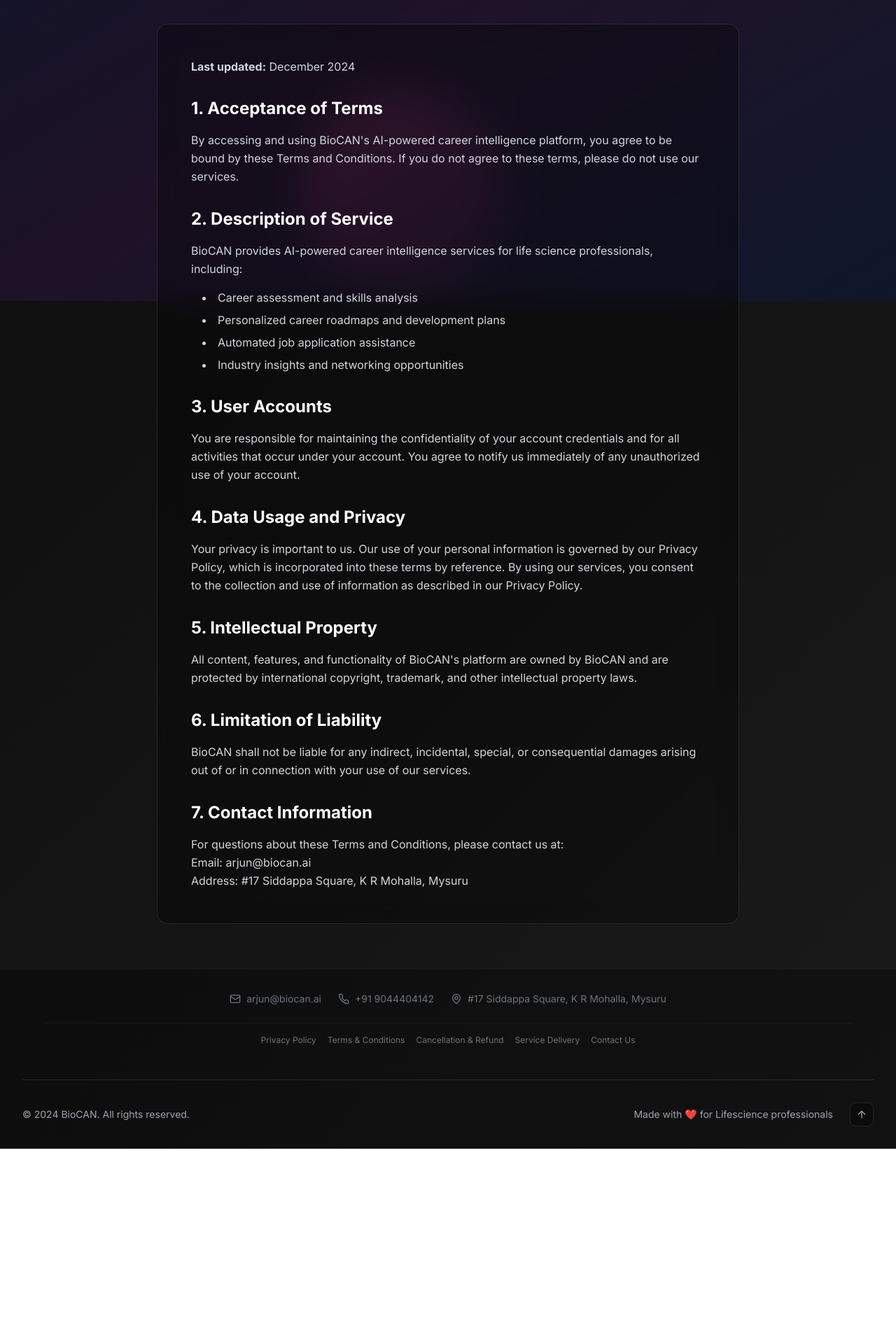
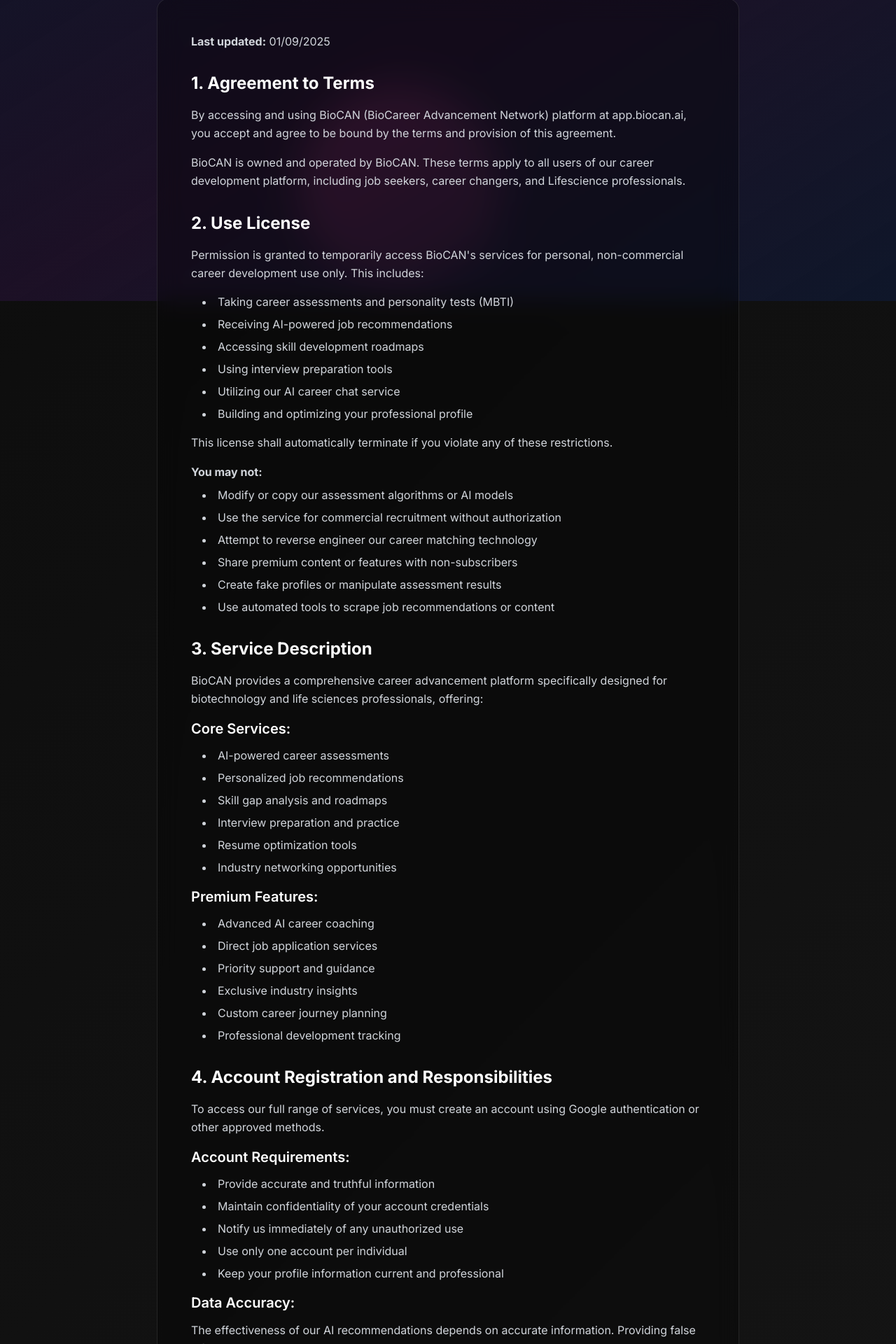
Before and after one commit to BioCAN-Tech/BioCAN-Landing, a Next.js app: page /terms in a window 1280 px wide. Shown: the part 370-2290 px from the top of the page at 70% size. Before the commit the page ends 2011 px from the top, so only its background shows below. Built offline with nearby package versions, Linux system fonts and the light colour scheme.

Commit message:
Updated - terms page

```diff
--- a/src/app/terms/page.tsx
+++ b/src/app/terms/page.tsx
@@ -7,7 +7,7 @@
       <Navigation />
 
       {/* Hero Section */}
-      <section className="relative pt-32 pb-16 overflow-hidden">
+      <section className="relative pt-24 pb-8 overflow-hidden">
         <div className="absolute inset-0 -z-10">
           <div className="absolute inset-0 bg-gradient-to-br from-slate-900 via-purple-900/20 to-slate-900" />
         </div>
@@ -18,7 +18,7 @@
               Terms and Conditions
             </h1>
             <p className="text-xl text-gray-300">
-              Please read these terms carefully before using BioCAN's services
+              Please read these terms carefully before using BioCAN's career advancement platform and services.
             </p>
           </div>
         </div>
@@ -30,66 +30,203 @@
           <div className="glass-card p-8 md:p-12 rounded-2xl">
             <div className="prose prose-invert max-w-none">
               <p className="text-gray-300 mb-8">
-                <strong>Last updated:</strong> December 2024
+                <strong>Last updated:</strong> 01/09/2025
               </p>
 
               <div className="space-y-8">
                 <div>
-                  <h2 className="text-2xl font-bold text-white mb-4">1. Acceptance of Terms</h2>
+                  <h2 className="text-2xl font-bold text-white mb-4">1. Agreement to Terms</h2>
+                  <p className="text-gray-300 leading-relaxed mb-4">
+                    By accessing and using BioCAN (BioCareer Advancement Network) platform at app.biocan.ai, you accept and agree to be bound by the terms and provision of this agreement.
+                  </p>
                   <p className="text-gray-300 leading-relaxed">
-                    By accessing and using BioCAN's AI-powered career intelligence platform, you agree to be bound by these Terms and Conditions. If you do not agree to these terms, please do not use our services.
+                    BioCAN is owned and operated by BioCAN. These terms apply to all users of our career development platform, including job seekers, career changers, and Lifescience professionals.
                   </p>
                 </div>
 
                 <div>
-                  <h2 className="text-2xl font-bold text-white mb-4">2. Description of Service</h2>
+                  <h2 className="text-2xl font-bold text-white mb-4">2. Use License</h2>
                   <p className="text-gray-300 leading-relaxed mb-4">
-                    BioCAN provides AI-powered career intelligence services for life science professionals, including:
+                    Permission is granted to temporarily access BioCAN's services for personal, non-commercial career development use only. This includes:
+                  </p>
+                  <ul className="list-disc list-inside text-gray-300 space-y-2 ml-4 mb-4">
+                    <li>Taking career assessments and personality tests (MBTI)</li>
+                    <li>Receiving AI-powered job recommendations</li>
+                    <li>Accessing skill development roadmaps</li>
+                    <li>Using interview preparation tools</li>
+                    <li>Utilizing our AI career chat service</li>
+                    <li>Building and optimizing your professional profile</li>
+                  </ul>
+                  <p className="text-gray-300 leading-relaxed mb-4">
+                    This license shall automatically terminate if you violate any of these restrictions.
+                  </p>
+                  <p className="text-gray-300 leading-relaxed mb-2">
+                    <strong>You may not:</strong>
                   </p>
                   <ul className="list-disc list-inside text-gray-300 space-y-2 ml-4">
-                    <li>Career assessment and skills analysis</li>
-                    <li>Personalized career roadmaps and development plans</li>
-                    <li>Automated job application assistance</li>
-                    <li>Industry insights and networking opportunities</li>
+                    <li>Modify or copy our assessment algorithms or AI models</li>
+                    <li>Use the service for commercial recruitment without authorization</li>
+                    <li>Attempt to reverse engineer our career matching technology</li>
+                    <li>Share premium content or features with non-subscribers</li>
+                    <li>Create fake profiles or manipulate assessment results</li>
+                    <li>Use automated tools to scrape job recommendations or content</li>
                   </ul>
                 </div>
 
                 <div>
-                  <h2 className="text-2xl font-bold text-white mb-4">3. User Accounts</h2>
+                  <h2 className="text-2xl font-bold text-white mb-4">3. Service Description</h2>
+                  <p className="text-gray-300 leading-relaxed mb-4">
+                    BioCAN provides a comprehensive career advancement platform specifically designed for biotechnology and life sciences professionals, offering:
+                  </p>
+                  <h3 className="text-xl font-semibold text-white mb-3">Core Services:</h3>
+                  <ul className="list-disc list-inside text-gray-300 space-y-2 ml-4 mb-4">
+                    <li>AI-powered career assessments</li>
+                    <li>Personalized job recommendations</li>
+                    <li>Skill gap analysis and roadmaps</li>
+                    <li>Interview preparation and practice</li>
+                    <li>Resume optimization tools</li>
+                    <li>Industry networking opportunities</li>
+                  </ul>
+                  <h3 className="text-xl font-semibold text-white mb-3">Premium Features:</h3>
+                  <ul className="list-disc list-inside text-gray-300 space-y-2 ml-4">
+                    <li>Advanced AI career coaching</li>
+                    <li>Direct job application services</li>
+                    <li>Priority support and guidance</li>
+                    <li>Exclusive industry insights</li>
+                    <li>Custom career journey planning</li>
+                    <li>Professional development tracking</li>
+                  </ul>
+                </div>
+
+                <div>
+                  <h2 className="text-2xl font-bold text-white mb-4">4. Account Registration and Responsibilities</h2>
+                  <p className="text-gray-300 leading-relaxed mb-4">
+                    To access our full range of services, you must create an account using Google authentication or other approved methods.
+                  </p>
+                  <h3 className="text-xl font-semibold text-white mb-3">Account Requirements:</h3>
+                  <ul className="list-disc list-inside text-gray-300 space-y-2 ml-4 mb-4">
+                    <li>Provide accurate and truthful information</li>
+                    <li>Maintain confidentiality of your account credentials</li>
+                    <li>Notify us immediately of any unauthorized use</li>
+                    <li>Use only one account per individual</li>
+                    <li>Keep your profile information current and professional</li>
+                  </ul>
+                  <h3 className="text-xl font-semibold text-white mb-3">Data Accuracy:</h3>
                   <p className="text-gray-300 leading-relaxed">
-                    You are responsible for maintaining the confidentiality of your account credentials and for all activities that occur under your account. You agree to notify us immediately of any unauthorized use of your account.
+                    The effectiveness of our AI recommendations depends on accurate information. Providing false information about your skills, experience, or career goals may result in irrelevant recommendations and potential account suspension.
                   </p>
                 </div>
 
                 <div>
-                  <h2 className="text-2xl font-bold text-white mb-4">4. Data Usage and Privacy</h2>
+                  <h2 className="text-2xl font-bold text-white mb-4">5. Payment Terms and Subscription</h2>
+                  <p className="text-gray-300 leading-relaxed mb-4">
+                    BioCAN offers both free and premium subscription services. Premium features require payment processed through Razorpay.
+                  </p>
+                  <h3 className="text-xl font-semibold text-white mb-3">Subscription Terms:</h3>
+                  <ul className="list-disc list-inside text-gray-300 space-y-2 ml-4 mb-4">
+                    <li>Subscriptions are billed in advance</li>
+                    <li>All payments are processed securely through Razorpay</li>
+                    <li>Prices are subject to change with 30 days notice</li>
+                    <li>Premium features are activated immediately upon payment</li>
+                    <li>Account downgrades take effect at the end of the billing cycle</li>
+                  </ul>
+                  <h3 className="text-xl font-semibold text-white mb-3">Payment Processing:</h3>
                   <p className="text-gray-300 leading-relaxed">
-                    Your privacy is important to us. Our use of your personal information is governed by our Privacy Policy, which is incorporated into these terms by reference. By using our services, you consent to the collection and use of information as described in our Privacy Policy.
+                    We use Razorpay for secure payment processing. By providing payment information, you represent that you are authorized to use the payment method and authorize us to charge all fees incurred.
                   </p>
                 </div>
 
                 <div>
-                  <h2 className="text-2xl font-bold text-white mb-4">5. Intellectual Property</h2>
+                  <h2 className="text-2xl font-bold text-white mb-4">6. Intellectual Property Rights</h2>
+                  <p className="text-gray-300 leading-relaxed mb-4">
+                    BioCAN and its licensors own all intellectual property rights in the service, including:
+                  </p>
+                  <ul className="list-disc list-inside text-gray-300 space-y-2 ml-4 mb-4">
+                    <li>AI algorithms and career matching technology</li>
+                    <li>Assessment methodologies and scoring systems</li>
+                    <li>Job recommendation engines</li>
+                    <li>Platform design and user interface</li>
+                    <li>Content, including career guides and resources</li>
+                    <li>Trademarks and brand elements</li>
+                  </ul>
                   <p className="text-gray-300 leading-relaxed">
-                    All content, features, and functionality of BioCAN's platform are owned by BioCAN and are protected by international copyright, trademark, and other intellectual property laws.
+                    Users retain ownership of their personal information and career data but grant BioCAN license to use this data to provide and improve our services.
                   </p>
                 </div>
 
                 <div>
-                  <h2 className="text-2xl font-bold text-white mb-4">6. Limitation of Liability</h2>
+                  <h2 className="text-2xl font-bold text-white mb-4">7. Privacy and Data Protection</h2>
+                  <p className="text-gray-300 leading-relaxed mb-4">
+                    Your privacy is important to us. Our collection and use of personal information is governed by our Privacy Policy, which forms part of these terms.
+                  </p>
+                  <h3 className="text-xl font-semibold text-white mb-3">Data Usage:</h3>
+                  <ul className="list-disc list-inside text-gray-300 space-y-2 ml-4">
+                    <li>Career assessment results to provide personalized recommendations</li>
+                    <li>Usage patterns to improve our AI algorithms</li>
+                    <li>Professional information for job matching</li>
+                    <li>Communication preferences for service updates</li>
+                  </ul>
+                </div>
+
+                <div>
+                  <h2 className="text-2xl font-bold text-white mb-4">8. User Conduct and Prohibited Activities</h2>
+                  <h3 className="text-xl font-semibold text-white mb-3">Prohibited Activities:</h3>
+                  <ul className="list-disc list-inside text-gray-300 space-y-2 ml-4 mb-4">
+                    <li>Harassing other users or BioCAN staff</li>
+                    <li>Sharing false or misleading career information</li>
+                    <li>Attempting to manipulate job recommendations</li>
+                    <li>Using the platform for illegal activities</li>
+                    <li>Sharing account access with others</li>
+                    <li>Uploading malicious content or viruses</li>
+                    <li>Interfering with platform operations</li>
+                  </ul>
                   <p className="text-gray-300 leading-relaxed">
-                    BioCAN shall not be liable for any indirect, incidental, special, or consequential damages arising out of or in connection with your use of our services.
+                    Violation of these terms may result in account suspension or termination without refund.
                   </p>
                 </div>
 
                 <div>
-                  <h2 className="text-2xl font-bold text-white mb-4">7. Contact Information</h2>
+                  <h2 className="text-2xl font-bold text-white mb-4">9. Disclaimers and Limitations</h2>
+                  <p className="text-gray-300 leading-relaxed mb-4">
+                    <strong>Career Guidance:</strong> BioCAN provides career development tools and recommendations based on AI analysis. While we strive for accuracy, we cannot guarantee specific career outcomes or job placement.
+                  </p>
+                  <p className="text-gray-300 leading-relaxed mb-4">
+                    <strong>Service Availability:</strong> We aim for 99.9% uptime but cannot guarantee uninterrupted service. Maintenance, updates, or technical issues may temporarily affect availability.
+                  </p>
                   <p className="text-gray-300 leading-relaxed">
-                    For questions about these Terms and Conditions, please contact us at:
+                    <strong>Third-Party Content:</strong> Job listings and some career resources come from third parties. We are not responsible for the accuracy or reliability of external content.
+                  </p>
+                </div>
+
+                <div>
+                  <h2 className="text-2xl font-bold text-white mb-4">10. Termination</h2>
+                  <p className="text-gray-300 leading-relaxed mb-4">
+                    You may terminate your account at any time by contacting support. We may terminate accounts for violations of these terms.
+                  </p>
+                  <h3 className="text-xl font-semibold text-white mb-3">Upon Termination:</h3>
+                  <ul className="list-disc list-inside text-gray-300 space-y-2 ml-4">
+                    <li>Access to premium features will cease immediately</li>
+                    <li>Your data will be handled according to our Privacy Policy</li>
+                    <li>No refunds will be provided for unused subscription periods</li>
+                    <li>You may request data export within 30 days</li>
+                  </ul>
+                </div>
+
+                <div>
+                  <h2 className="text-2xl font-bold text-white mb-4">11. Changes to Terms</h2>
+                  <p className="text-gray-300 leading-relaxed">
+                    We reserve the right to modify these terms at any time. Users will be notified of significant changes via email or platform notification. Continued use after changes constitutes acceptance of new terms.
+                  </p>
+                </div>
+
+                <div>
+                  <h2 className="text-2xl font-bold text-white mb-4">12. Contact Information</h2>
+                  <p className="text-gray-300 leading-relaxed">
+                    For questions about these Terms and Conditions, please contact us:
+                    <br /><br />
+                    Email: team.biocan@gmail.com
                     <br />
-                    Email: arjun@biocan.ai
-                    <br />
-                    Address: #17 Siddappa Square, K R Mohalla, Mysuru
+                    Support: support@biocan.ai
                   </p>
                 </div>
               </div>
--- a/src/components/sections/footer.tsx
+++ b/src/components/sections/footer.tsx
@@ -37,10 +37,6 @@
               <div className="flex items-center text-gray-500 text-sm">
                 <Phone className="w-4 h-4 mr-2" />
                 <span>+91 9044404142</span>
-              </div>
-              <div className="flex items-center text-gray-500 text-sm">
-                <MapPin className="w-4 h-4 mr-2" />
-                <span>#17 Siddappa Square, K R Mohalla, Mysuru</span>
               </div>
             </div>
 
```
